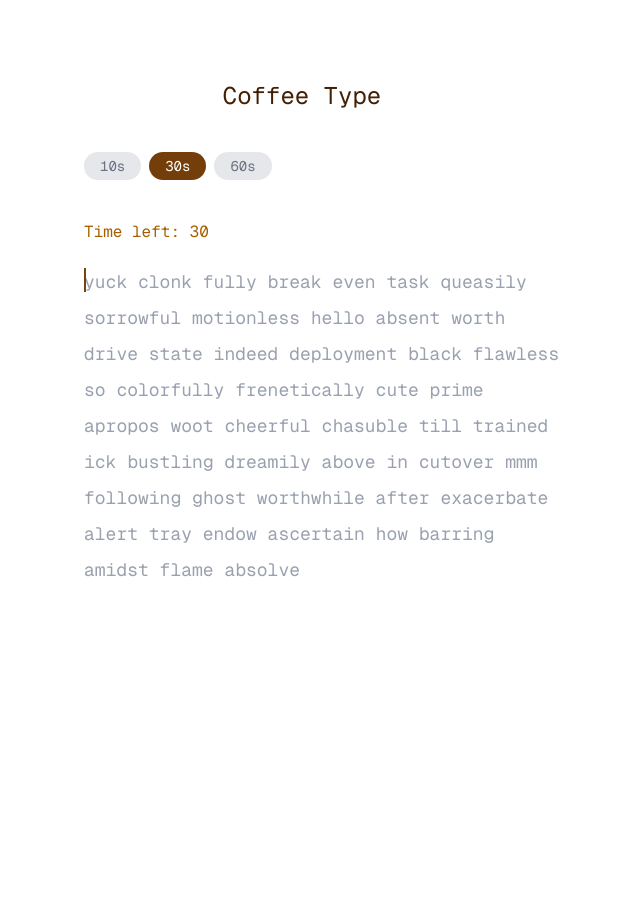
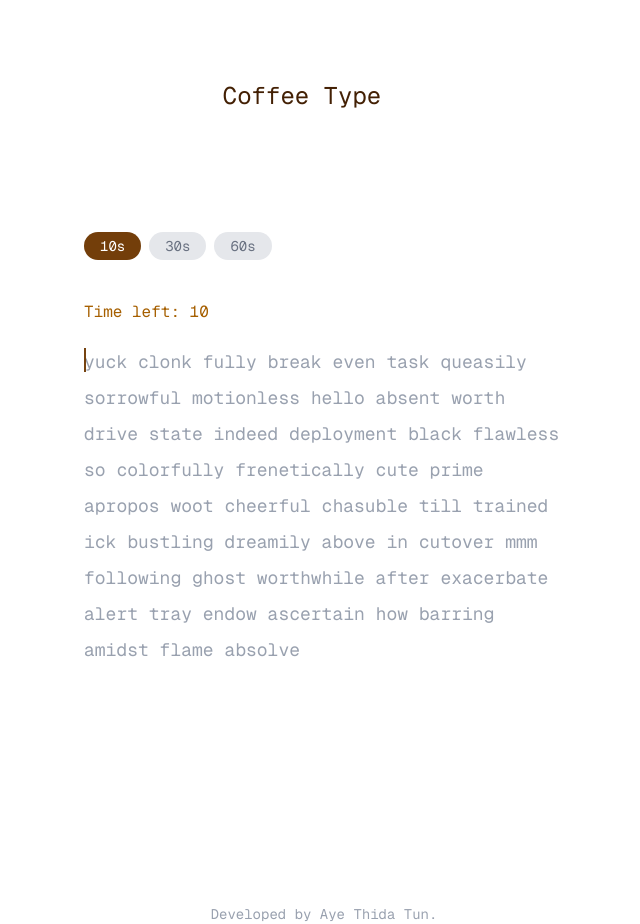
Before and after one commit to AyeThidaTun/typing-game, a Next.js app: page / in a window 1280 px wide. Shown: the whole page, without its empty margins (316-956 px from the left). Before the commit the page ends 800 px from the top, so only its background shows below. Built offline with nearby package versions, Linux system fonts and the light colour scheme; some icons are missing.

Commit message:
feat: UI changes and added footer

```diff
--- /dev/null
+++ b/src/app/_components/footer.tsx
@@ -0,0 +1,7 @@
+export default function Footer() {
+  return (
+    <section className="font-mono flex justify-center px-100 pt-30 text-sm text-gray-400">
+      <p>Developed by Aye Thida Tun.</p>
+    </section>
+  );
+}
--- a/src/app/page.tsx
+++ b/src/app/page.tsx
@@ -5,27 +5,31 @@ import RestartButton from "./_components/restart-button";
 import Results from "./_components/results";
 import useEngine from "./hooks/useEngine";
 import { calAccuracy, calwpm } from "./hooks/useCalculator";
-// import { timer } from "./hooks/useEngine";
 import { useState } from "react";
 import { Icon } from "@iconify/react/dist/iconify.js";
-// import Timers from "./_components/timers";
+import Footer from "./_components/footer";
 
 export default function HomePage() {
-  const [selectedTimer, setSelectedTimer] = useState(30);
+  const [selectedTimer, setSelectedTimer] = useState(10);
   const { state, words, typed, timeLeft, errors, restart, totalTyped } =
     useEngine(selectedTimer);
   return (
     <main className="">
       <p className="flex justify-center pt-20 pb-10 text-2xl font-mono text-yellow-950">
         Coffee Type {""}
-        <Icon icon="streamline-pixel:food-drink-coffee" width="32" height="32" className="ml-3"/>
+        <Icon
+          icon="streamline-pixel:food-drink-coffee"
+          width="32"
+          height="32"
+          className="ml-3"
+        />
       </p>
-      <section className="px-100 space-x-2">
+      <section className="px-100 pt-20 space-x-2">
         {[10, 30, 60].map((t) => (
           <button
             key={t}
             onClick={() => setSelectedTimer(t)}
-            className={`px-4 py-1 rounded-full font-mono text-sm border-0 ${
+            className={`px-4 py-1 rounded-full font-mono text-sm border-0 cursor-pointer ${
               selectedTimer === t
                 ? "bg-yellow-900 text-white"
                 : "bg-gray-200 text-gray-500"
@@ -46,6 +50,7 @@ export default function HomePage() {
         accuracy={calAccuracy(errors, totalTyped)}
         state={state}
       />
+      <Footer />
     </main>
   );
 }
```
